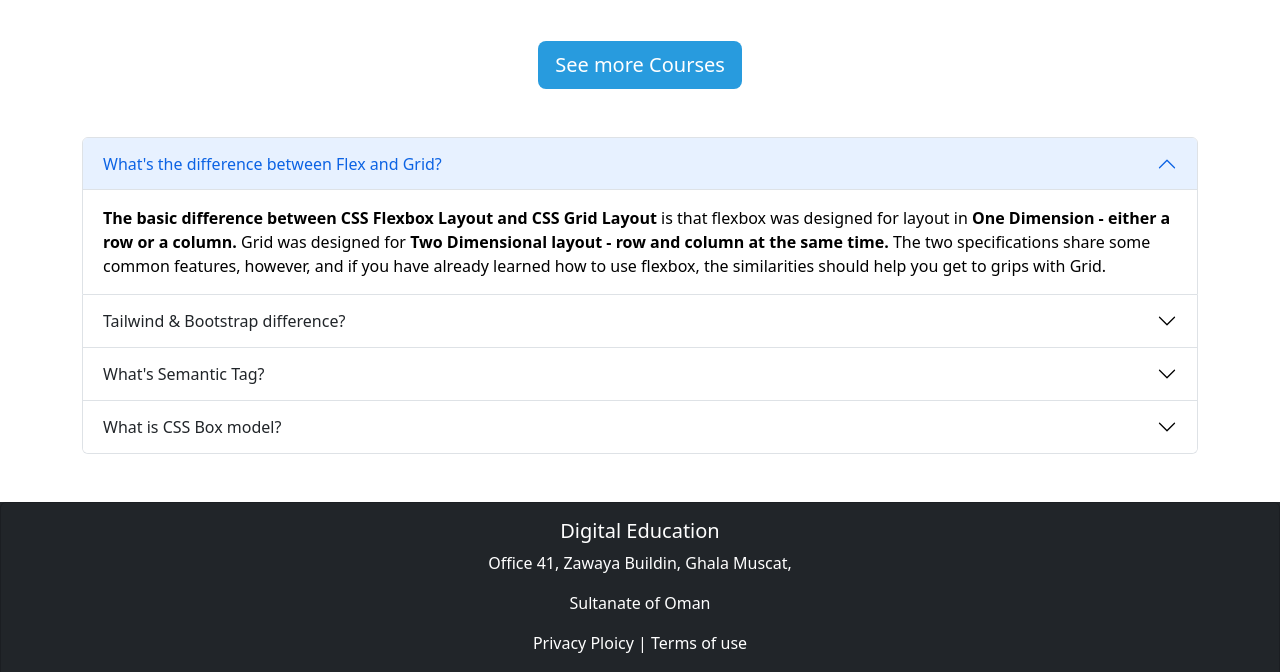
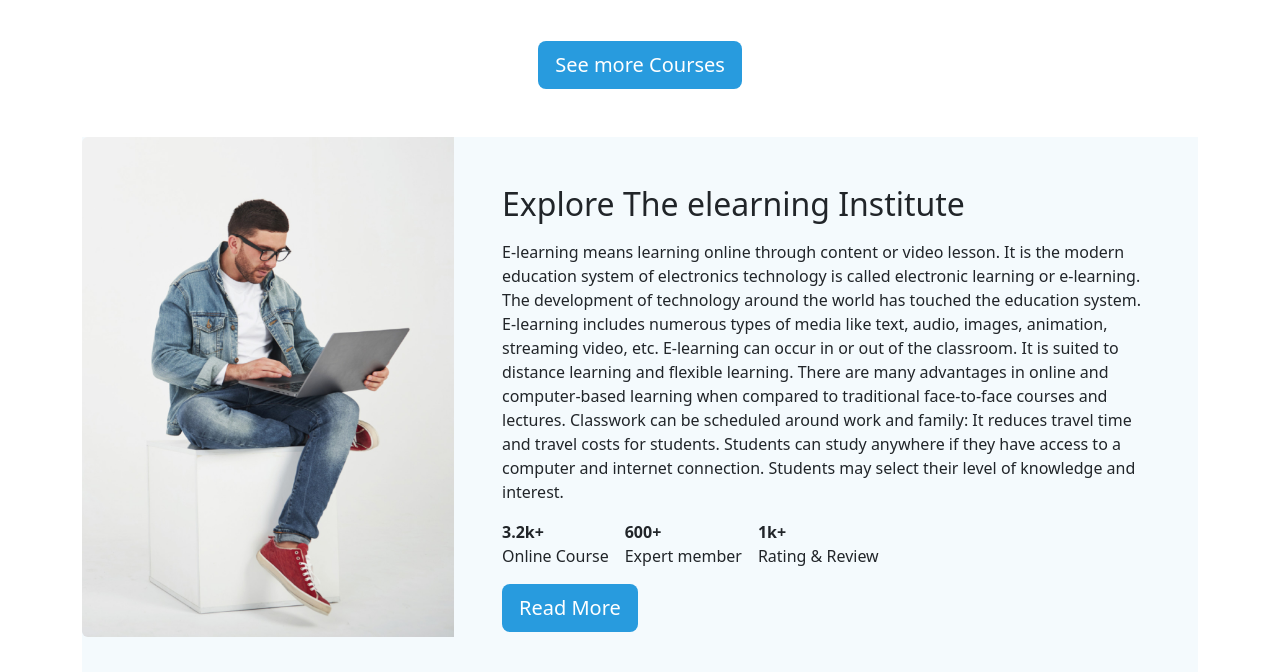
Before and after one commit to anwarul32/digital-edu, a plain HTML site: page index.html in a window 1280 px wide. Shown: the part 1640-2312 px from the top of the page. Drawn offline with nearby package versions, Linux system fonts and the light colour scheme.

Commit message:
added explore section

```diff
--- a/CSS/style.css
+++ b/CSS/style.css
@@ -4,6 +4,9 @@
 .btn:hover{
     background-color: #289BDE;
 }
+.bg-color{
+    background-color: #F4FAFD;
+}
 .text-color{
     color: #289BDE;
 }
--- a/index.html
+++ b/index.html
@@ -196,6 +196,36 @@
         </div>
       </section>
       <!-- Discover courses end -->
+      <!-- Explore Elearning section -->
+      <section class="my-3 bg-color">
+        <div class="row g-0">
+          <div class="col-md-4">
+            <img src="images/working.png" class="img-fluid rounded-start" alt="...">
+          </div>
+          <div class="col-md-8">
+            <div class="card-body p-5">
+              <h2 class="card-title">Explore The elearning Institute</h2>
+              <p class="card-text my-3">E-learning means learning online through content or video lesson. It is the modern education system of electronics technology is called electronic learning or e-learning. The development of technology around the world has touched the education system.  E-learning includes numerous types of media like text, audio, images, animation, streaming video, etc. E-learning can occur in or out of the classroom. It is suited to distance learning and flexible learning. There are many advantages in online and computer-based learning when compared to traditional face-to-face courses and lectures. Classwork can be scheduled around work and family: It reduces travel time and travel costs for students. Students can study anywhere if they have access to a computer and internet connection. Students may select their level of knowledge and interest. </p>
+              <div class="d-flex g-3">
+                <div class="me-3">
+                  <strong>3.2k+</strong>
+                  <p>Online Course</p>
+                </div>
+                <div class="me-3">
+                  <strong>600+</strong>
+                  <p>Expert member</p>
+                </div>
+                <div class="me-3">
+                  <strong>1k+</strong>
+                  <p>Rating & Review</p>
+                </div>
+              </div>
+              <button type="button" class="btn btn-color text-white btn-lg ">Read More</button>
+            </div>
+          </div>
+        </div>
+      </section>
+      <!-- Explore Elearning end -->
       <!-- FAQ section start -->
       <section class="my-5">
         <div class="accordion" id="accordionExample">
```
